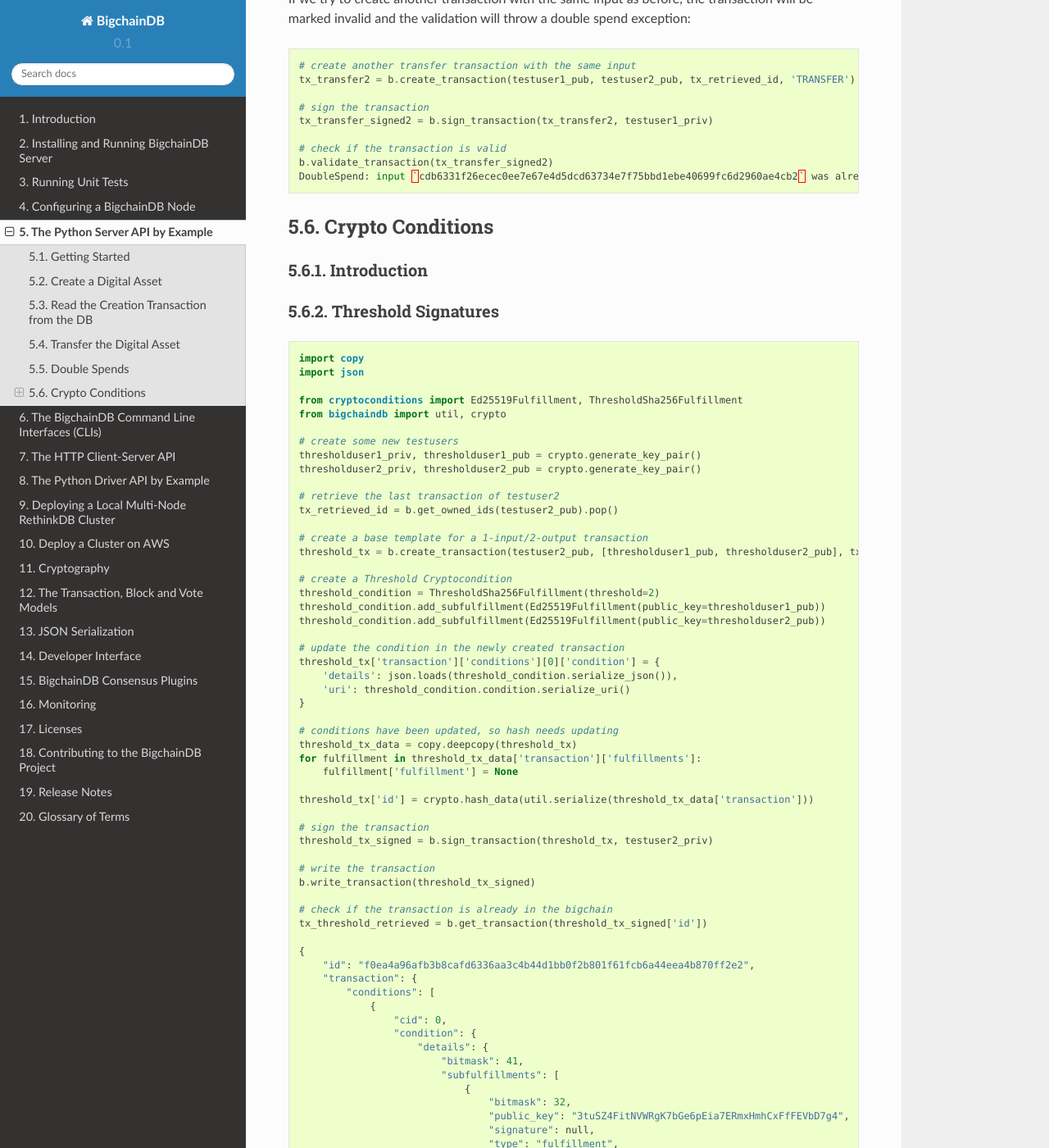
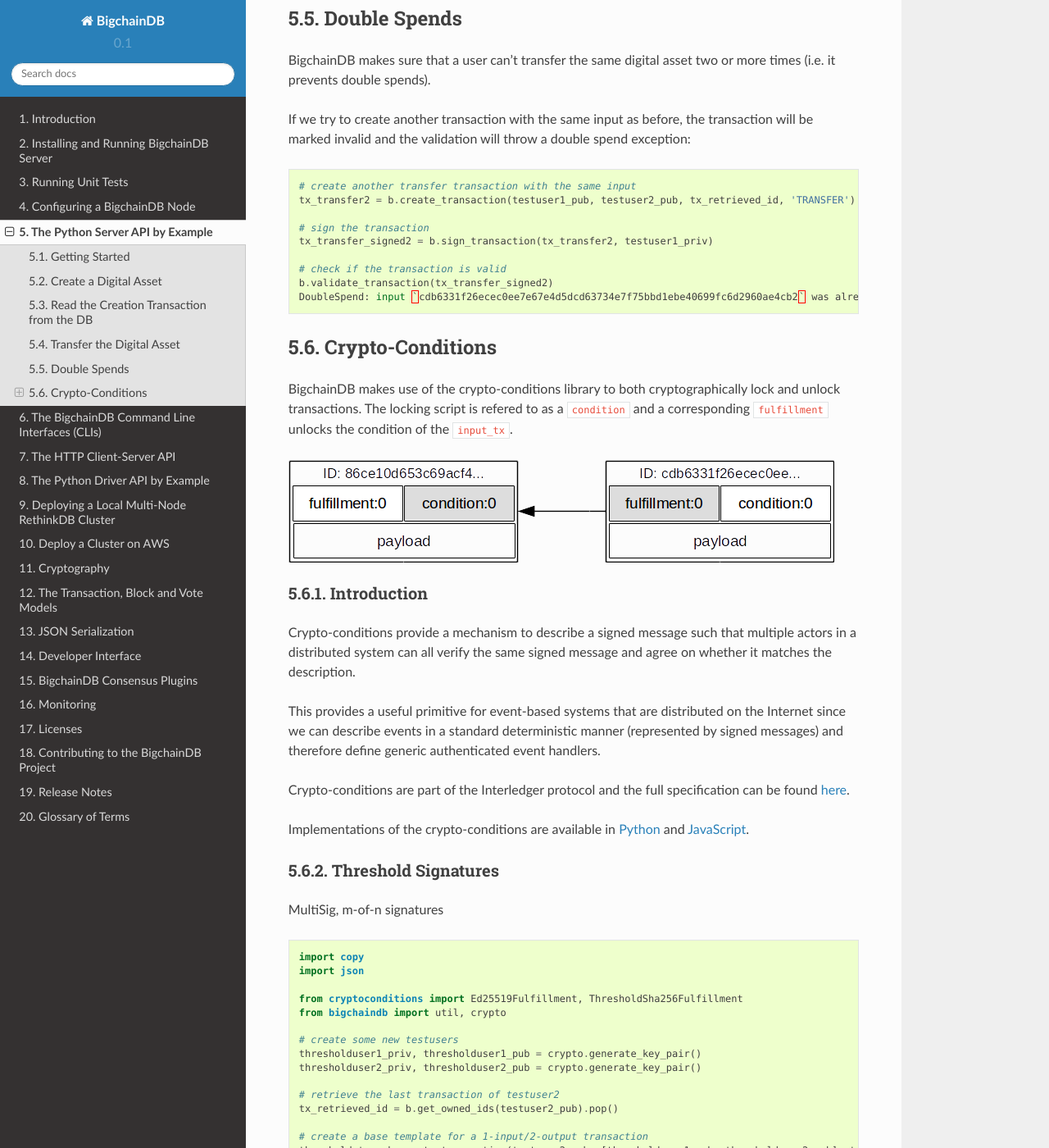
Before and after one commit to bigchaindb/bigchaindb, a Sphinx documentation site: the page built from docs/source/python-server-api-examples.md, in a window 1280 px wide and 1400 px high, scrolled down 4117 px. Shown: the whole window at 82% size. Built offline with Sphinx 7.4.7 and the Read the Docs theme 2.0.0, drawn with Linux system fonts in a browser that asks for light colours; some of the changed text lies outside the part shown.

````diff
--- a/docs/source/python-server-api-examples.md
+++ b/docs/source/python-server-api-examples.md
@@ -114,11 +114,15 @@
 
 ```
 
-The new owner of the digital asset is now `ACJyBLfeLNpCPrGWYoPYvnQ2MAC8BFukBko4hxtW9YoH`, which is the public key of `testuser1`.
+The new owner of the digital asset is now `DTJCqP3sNkZcpoSA8bCtGwZ4ASfRLsMFXZDCmMHzCoeJ`, which is the public key of `testuser1`.
+
+Note that the current owner with public key `3LQ5dTiddXymDhNzETB1rEkp4mA7fEV1Qeiu5ghHiJm9` refers to one of the federation nodes that actually created the asset and assigned it to `testuser1`.
 
 ## Transfer the Digital Asset
 
-Now that `testuser1` has a digital asset assigned to him, he can transfer it to another user. Transfer transactions require an input. The input will be the transaction id of a digital asset that was assigned to `testuser1`, which in our case is `6539dded9479c47b3c83385ae569ecaa90bcf387240d1ee2ea3ae0f7986aeddd`.
+Now that `testuser1` has a digital asset assigned to him, he can transfer it to another user. Transfer transactions require an input. The input will be the transaction id of a digital asset that was assigned to `testuser1`, which in our case is `cdb6331f26ecec0ee7e67e4d5dcd63734e7f75bbd1ebe40699fc6d2960ae4cb2`.
+
+Since a transaction can have multiple outputs with each their own (crypto)condition, each transaction input should also refer to the condition index `cid`.
 
 ```python
 # create a second testuser
@@ -203,12 +207,28 @@
 DoubleSpend: input `cdb6331f26ecec0ee7e67e4d5dcd63734e7f75bbd1ebe40699fc6d2960ae4cb2` was already spent
 ```
 
-## Crypto Conditions
+## Crypto-Conditions
+
+BigchainDB makes use of the crypto-conditions library to both cryptographically lock and unlock transactions.
+The locking script is refered to as a `condition` and a corresponding `fulfillment` unlocks the condition of the `input_tx`.
+
+![BigchainDB transactions connecting fulfillments with conditions](./_static/tx_single_condition_single_fulfillment_v1.png)
+
 
 ### Introduction
 
+Crypto-conditions provide a mechanism to describe a signed message such that multiple actors in a distributed system can all verify the same signed message and agree on whether it matches the description.
+
+This provides a useful primitive for event-based systems that are distributed on the Internet since we can describe events in a standard deterministic manner (represented by signed messages) and therefore define generic authenticated event handlers.
+
+Crypto-conditions are part of the Interledger protocol and the full specification can be found [here](https://interledger.org/five-bells-condition/spec.html).
+
+Implementations of the crypto-conditions are available in [Python](https://github.com/bigchaindb/cryptoconditions) and [JavaScript](https://github.com/interledger/five-bells-condition).
+
 
 ### Threshold Signatures
+
+MultiSig, m-of-n signatures
 
 ```python
 import copy
````
Also changed, not shown: docs/source/_static/tx_multi_condition_multi_fulfillment_v1.png (added), docs/source/_static/tx_single_condition_single_fulfillment_v1.png (added), 4 other files.
